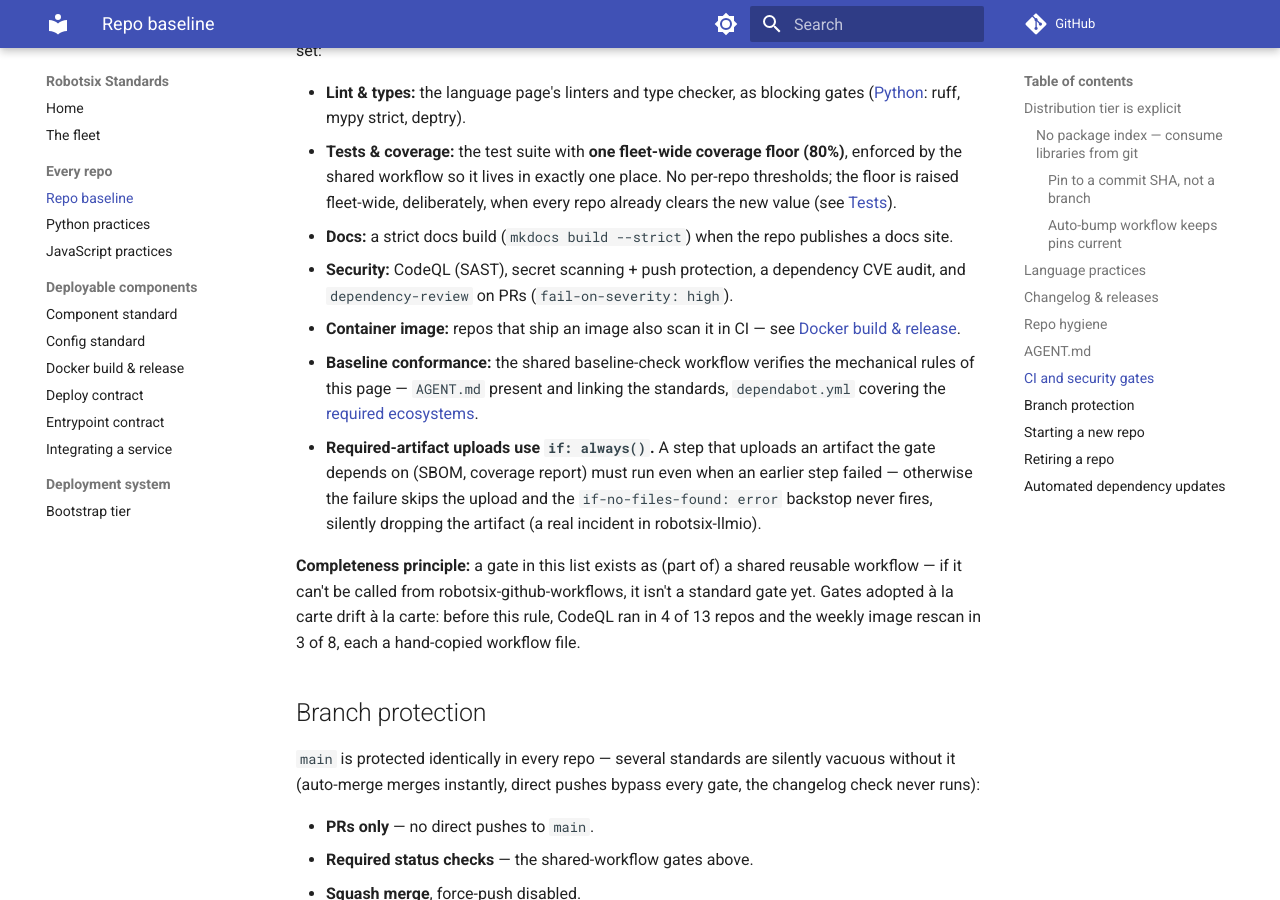
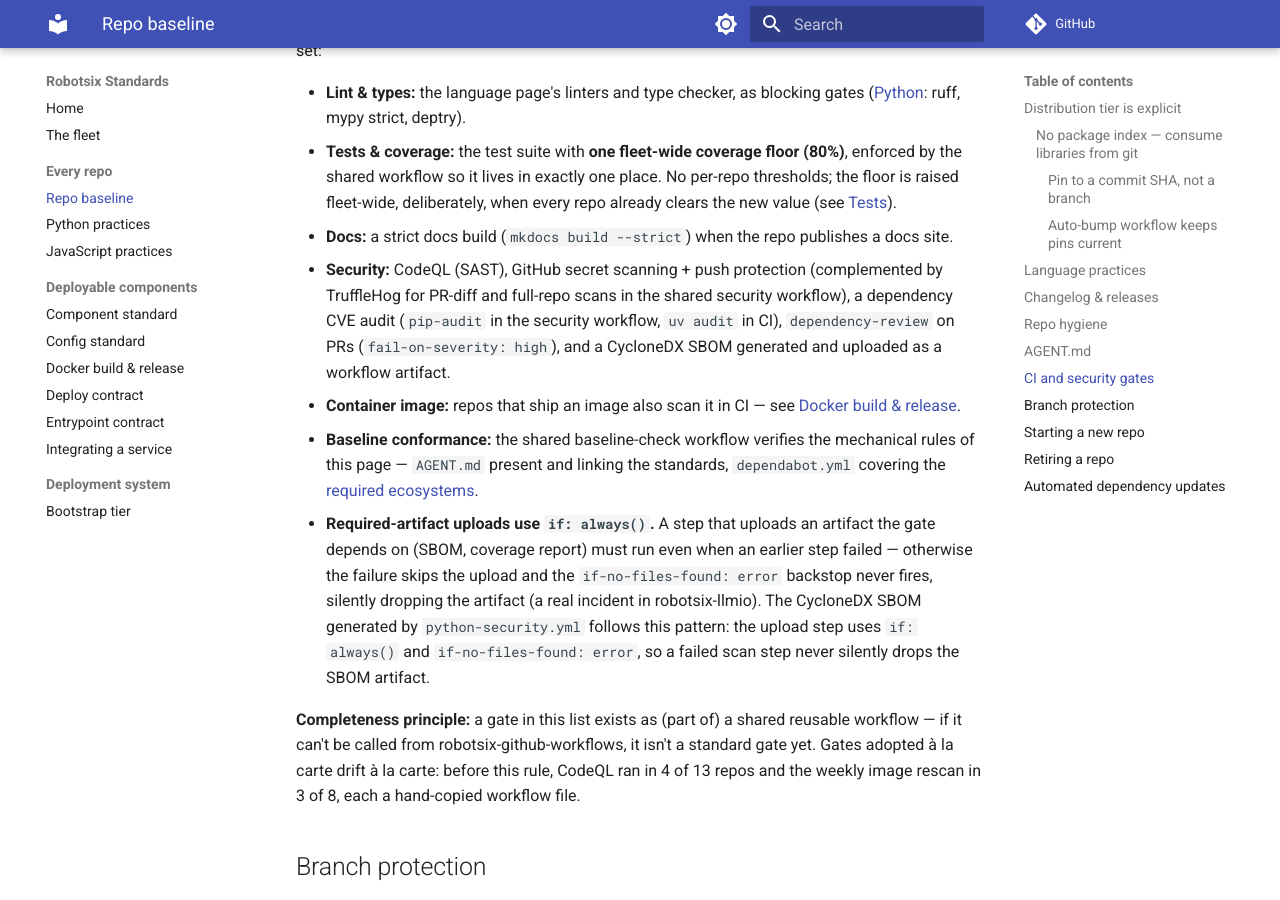
Before and after one commit to damien-robotsix/robotsix-standards, an MkDocs documentation site: the page built from docs/repo-baseline.md, in a window 1280 px wide and 900 px high, scrolled down 3782 px. Built offline with MkDocs 1.6.1 and Material for MkDocs 9.7.7, drawn with Linux system fonts in a browser that asks for light colours; comment, search, counter and statistics services are not loaded.

Commit message:
mill: Document python-security.yml's actual gate contents (SBOM, TruffleHog) in the security gate list (20260703T223709Z-document-python-security-yml-s-actual-ga-5938) (#19)
* mill: Document python-security.yml's actual gate contents (SBOM, TruffleHog) in the security gate list (20260703T223709Z-document-python-security-yml-s-actual-ga-5938)

* mill: Document python-security.yml's actual gate contents (SBOM, TruffleHog) in the security gate list (20260703T223709Z-document-python-security-yml-s-actual-ga-5938)

* mill(docs): Document python-security.yml's actual gate contents (SBOM, TruffleHog) in the security gate list (20260703T223709Z-document-python-security-yml-s-actual-ga-5938)

---------

Co-authored-by: robotsix-mill <mill@robotsix.local>

```diff
--- a/docs/repo-baseline.md
+++ b/docs/repo-baseline.md
@@ -175,8 +175,11 @@ gate set:
   every repo already clears the new value (see [Tests](python.md#tests)).
 - **Docs:** a strict docs build (`mkdocs build --strict`) when the repo
   publishes a docs site.
-- **Security:** CodeQL (SAST), secret scanning + push protection, a dependency
-  CVE audit, and `dependency-review` on PRs (`fail-on-severity: high`).
+- **Security:** CodeQL (SAST), GitHub secret scanning + push protection
+  (complemented by TruffleHog for PR-diff and full-repo scans in the shared
+  security workflow), a dependency CVE audit (`pip-audit` in the security
+  workflow, `uv audit` in CI), `dependency-review` on PRs (`fail-on-severity:
+  high`), and a CycloneDX SBOM generated and uploaded as a workflow artifact.
 - **Container image:** repos that ship an image also scan it in CI — see
   [Docker build & release](docker-standard.md).
 - **Baseline conformance:** the shared baseline-check workflow verifies the
@@ -187,7 +190,10 @@ gate set:
   artifact the gate depends on (SBOM, coverage report) must run even when an
   earlier step failed — otherwise the failure skips the upload and the
   `if-no-files-found: error` backstop never fires, silently dropping the
-  artifact (a real incident in robotsix-llmio).
+  artifact (a real incident in robotsix-llmio). The CycloneDX SBOM generated
+  by `python-security.yml` follows this pattern: the upload step uses
+  `if: always()` and `if-no-files-found: error`, so a failed scan step never
+  silently drops the SBOM artifact.
 
 **Completeness principle:** a gate in this list exists as (part of) a shared
 reusable workflow — if it can't be called from robotsix-github-workflows, it
```
Also changed, not shown: CHANGELOG.md (added, +3 -0 lines), changelog.d/20260703T223709Z-document-python-security-yml-s-actual-ga-5938.misc.md (added, +1 -0 lines), docs/python.md (+5 -0 lines).
